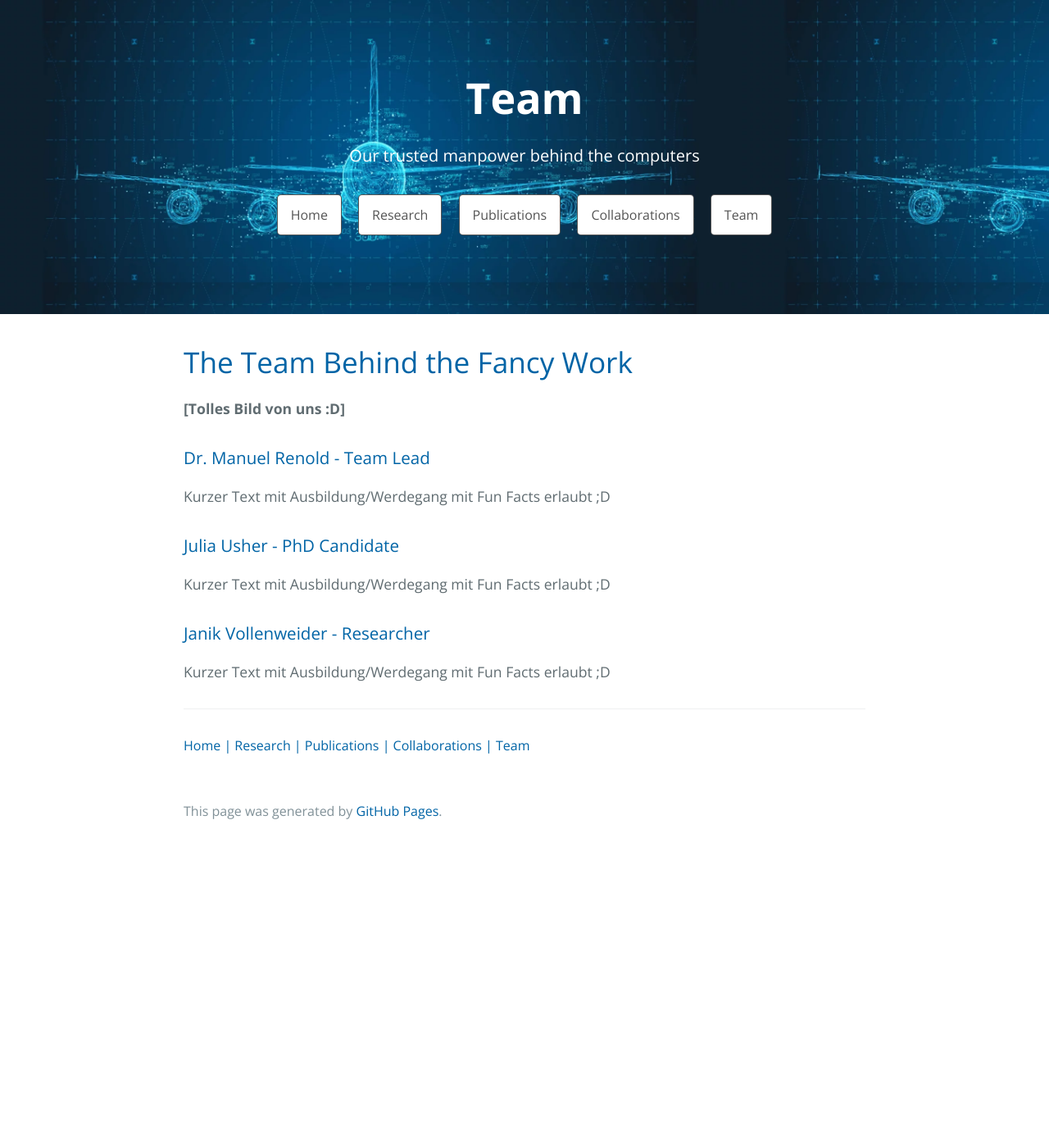
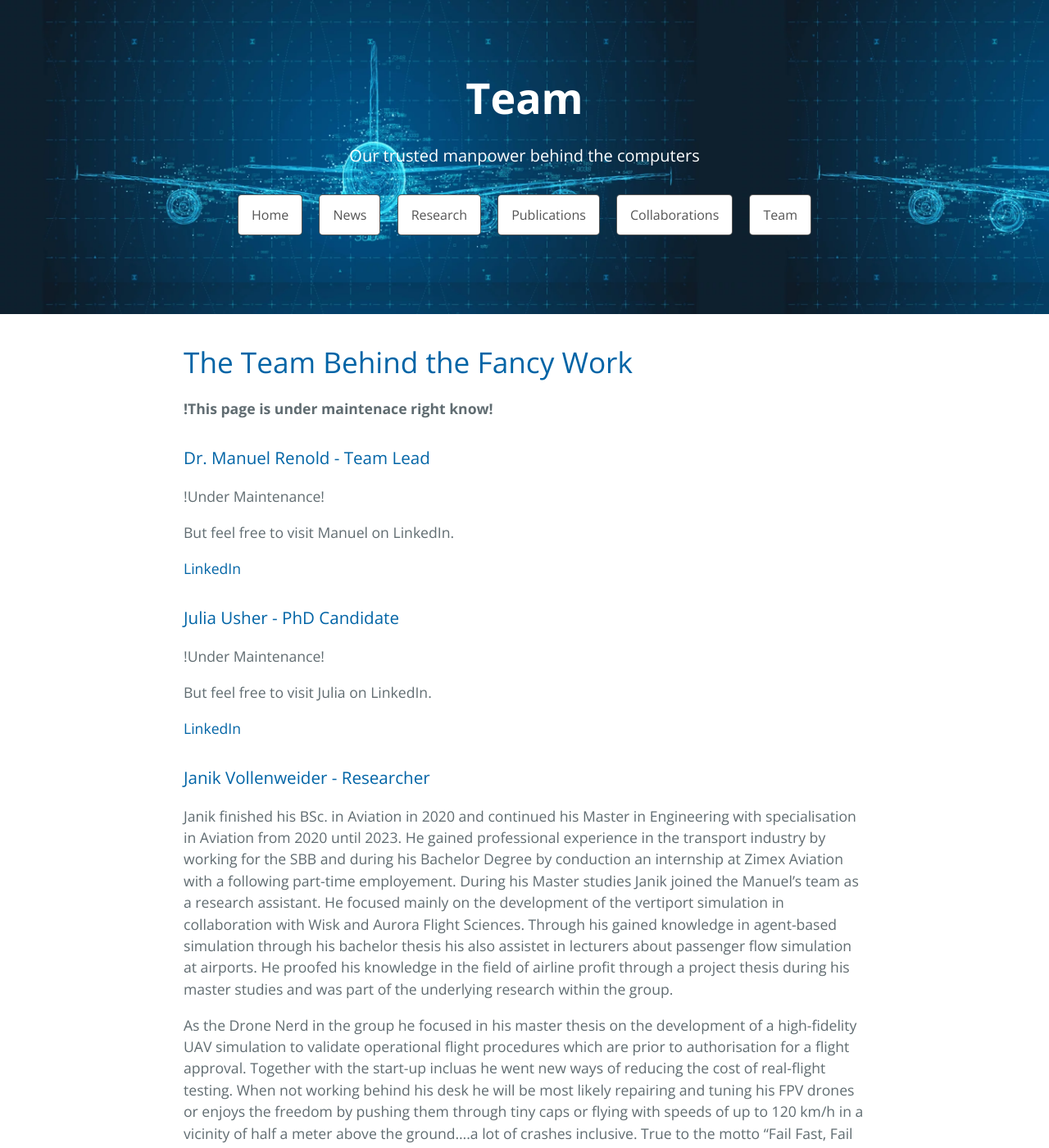
Before and after one commit to CyberneticLearningSystems/CyberneticLearningSystems.github.io, a Jekyll site: the page built from pages/team.md, in a window 1280 px wide and 1400 px high. Shown: the whole window at 82% size. Built offline with Jekyll 4.4.1, drawn with Linux system fonts in a browser that asks for light colours; some of the changed text lies outside the part shown.

Commit message:
News Page added

```diff
--- a/_layouts/default.html
+++ b/_layouts/default.html
@@ -19,6 +19,7 @@
       <h1 class="project-name">{{ page.title | default: site.title | default: site.github.repository_name }}</h1>
       <h2 class="project-tagline">{{ page.description | default: site.description | default: site.github.project_tagline }}</h2>
       <a href="https://isandaiinaviation.github.io" class="btn">Home</a>
+      <a href="https://isandaiinaviation.github.io/pages/news.html" class="btn">News</a>
       <a href="https://isandaiinaviation.github.io/pages/research.html" class="btn">Research</a>
       <a href="https://isandaiinaviation.github.io/pages/publications.html" class="btn">Publications</a>
       <a href="https://isandaiinaviation.github.io/pages/collaborations.html" class="btn">Collaborations</a>
@@ -31,6 +32,8 @@
       <footer class="site-footer">
         <p>
           <a href="https://isandaiinaviation.github.io">Home</a>
+          <a> | </a>
+          <a href="https://isandaiinaviation.github.io/pages/news.html">News</a>
           <a> | </a>
           <a href="https://isandaiinaviation.github.io/pages/research.html">Research</a>
           <a> | </a>
--- a/pages/team.md
+++ b/pages/team.md
@@ -6,19 +6,32 @@
 
 # The Team Behind the Fancy Work
 
-**[Tolles Bild von uns :D]**
+**!This page is under maintenace right know!**
 
 
 ### Dr. Manuel Renold - Team Lead
 
-Kurzer Text mit Ausbildung/Werdegang mit Fun Facts erlaubt ;D
+!Under Maintenance!
+
+But feel free to visit Manuel on LinkedIn.
+
+[LinkedIn](https://www.linkedin.com/in/manuel-renold-46b07287/)
+
 
 
 ### Julia Usher - PhD Candidate
 
-Kurzer Text mit Ausbildung/Werdegang mit Fun Facts erlaubt ;D
+!Under Maintenance!
+
+But feel free to visit Julia on LinkedIn.
+
+[LinkedIn](https://www.linkedin.com/in/juliausher/)
 
 
 ### Janik Vollenweider - Researcher
 
-Kurzer Text mit Ausbildung/Werdegang mit Fun Facts erlaubt ;D
+Janik finished his BSc. in Aviation in 2020 and continued his Master in Engineering with specialisation in Aviation from 2020 until 2023. He gained professional experience in the transport industry by working for the SBB and during his Bachelor Degree by conduction an internship at Zimex Aviation with a following part-time employement. During his Master studies Janik joined the Manuel's team as a research assistant. He focused mainly on the development of the vertiport simulation in collaboration with Wisk and Aurora Flight Sciences. Through his gained knowledge in agent-based simulation through his bachelor thesis his also assistet in lecturers about passenger flow simulation at airports. He proofed his knowledge in the field of airline profit through a project thesis during his master studies and was part of the underlying research within the group.
+
+As the Drone Nerd in the group he focused in his master thesis on the development of a high-fidelity UAV simulation to validate operational flight procedures which are prior to authorisation for a flight approval. Together with the start-up incluas he went new ways of reducing the cost of real-flight testing. When not working behind his desk he will be most likely repairing and tuning his FPV drones or enjoys the freedom by pushing them through tiny caps or flying with speeds of up to 120 km/h in a vicinity of half a meter above the ground....a lot of crashes inclusive. True to the motto "Fail Fast, Fail Often!"
+
+[LinkedIn](https://www.linkedin.com/in/janik-vollenweider-1144bb1a2)
```
Also changed, not shown: pages/news.md (added, +5 -0 lines).
